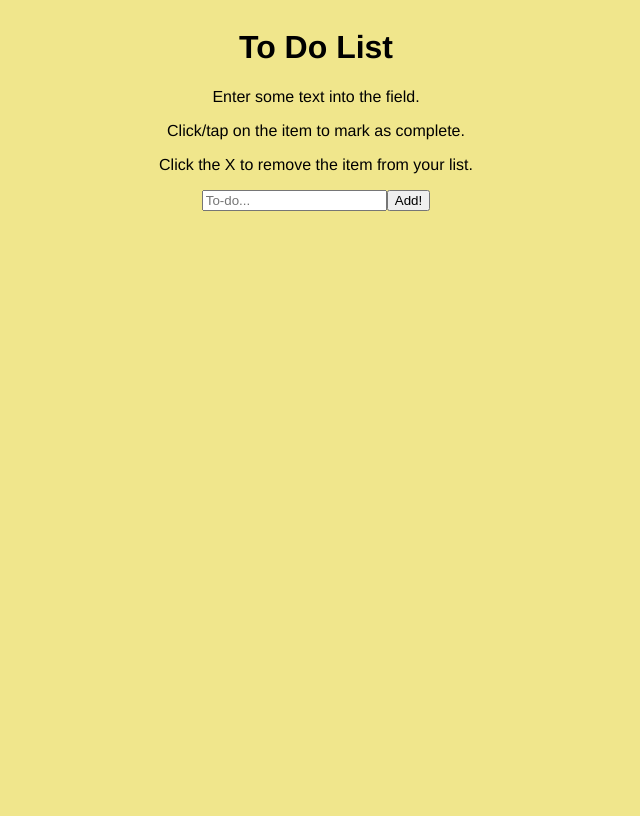
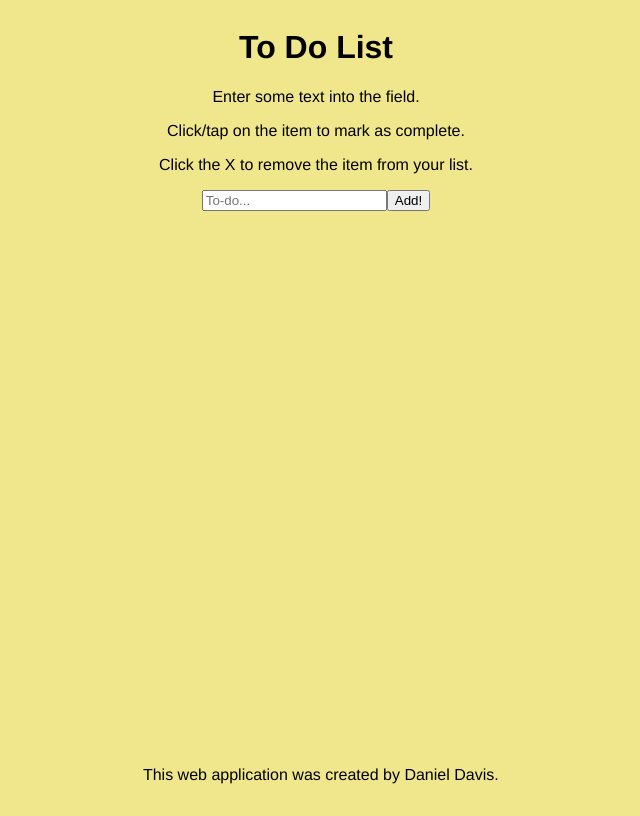
Before and after one commit to VedmundrDav/ToDoList, a PHP site: page /app.html in a window 1280 px wide. Shown: the whole page, without its empty margins (324-964 px from the left). After the commit the page ends 784 px from the top, so only its background shows below. Run offline with PHP 8.4, Linux system fonts and the light colour scheme.

Commit message:
added delete icon some other various things

```diff
--- a/CSS/CSS.css
+++ b/CSS/CSS.css
@@ -1,8 +1,5 @@
 body{
     background-color: khaki;
-    height: 100vh; /*may change*/
-
-
 }
 
 ul{
@@ -24,8 +21,14 @@ ul{
 #del-btn{
     height: 25px;
     margin-right: 5px;
-    background-color: red;
-    color: white;
+    border: none;
+    background: none;
+    margin: 0;
+    padding: 0;
+}
+#del-icon{
+    height: 15px;
+    width: 15px;
 }
 #new-item-text-field{
 
@@ -40,7 +43,7 @@ ul{
 
 }
 #list-div{
-
+    width: 50%;
 }
 #list{
     font-family: Helvetica;
@@ -48,3 +51,19 @@ ul{
 .text{
     font-family: Helvetica;
 }
+footer{
+    text-align: center;
+    position: absolute;
+    bottom: 0;
+    width: 99.5%;
+    height: 50px;
+  }
+  .footer-text{
+    font-family: Helvetica;
+  }
+
+  @media screen and (max-height: 1900px) and (max-width: 1080px) {
+    .text{
+        font-size: 1vh; /*Adjust font size for smaller screens*/
+    }
+  }
--- a/JS/JS.js
+++ b/JS/JS.js
@@ -6,8 +6,10 @@ var item = document.getElementsByTagName("li");
 function createItem() {
     if (!inputText.value == "") {
         var delBtn = document.createElement("button");
-        delBtn.innerHTML = "X"
+        //delBtn.innerHTML = "X"
+        delBtn.innerHTML = '<img src = "images/delete.png" id = "del-icon"/>';
         delBtn.id = "del-btn";
+
         var li = document.createElement("li"); //creates a li element
         li.appendChild(delBtn);
         li.appendChild(document.createTextNode(inputText.value)); //sets text of input ot the li element
@@ -23,7 +25,8 @@ function createItem() {
     }else{
         alert("Enter something to do!");
     }
+}
 
-    //need to add a button that deletes the row too
-
+function editItem(item){
+    var newText = "";
 }
--- a/app.html
+++ b/app.html
@@ -29,6 +29,7 @@
         <script src="JS/JS.js"></script>
     </body>
     <footer>
+        <p class = "footer-text">This web application was created by Daniel Davis.</p>
 
     </footer>
 </html>
```
Also changed, not shown: images/delete.png (added).
